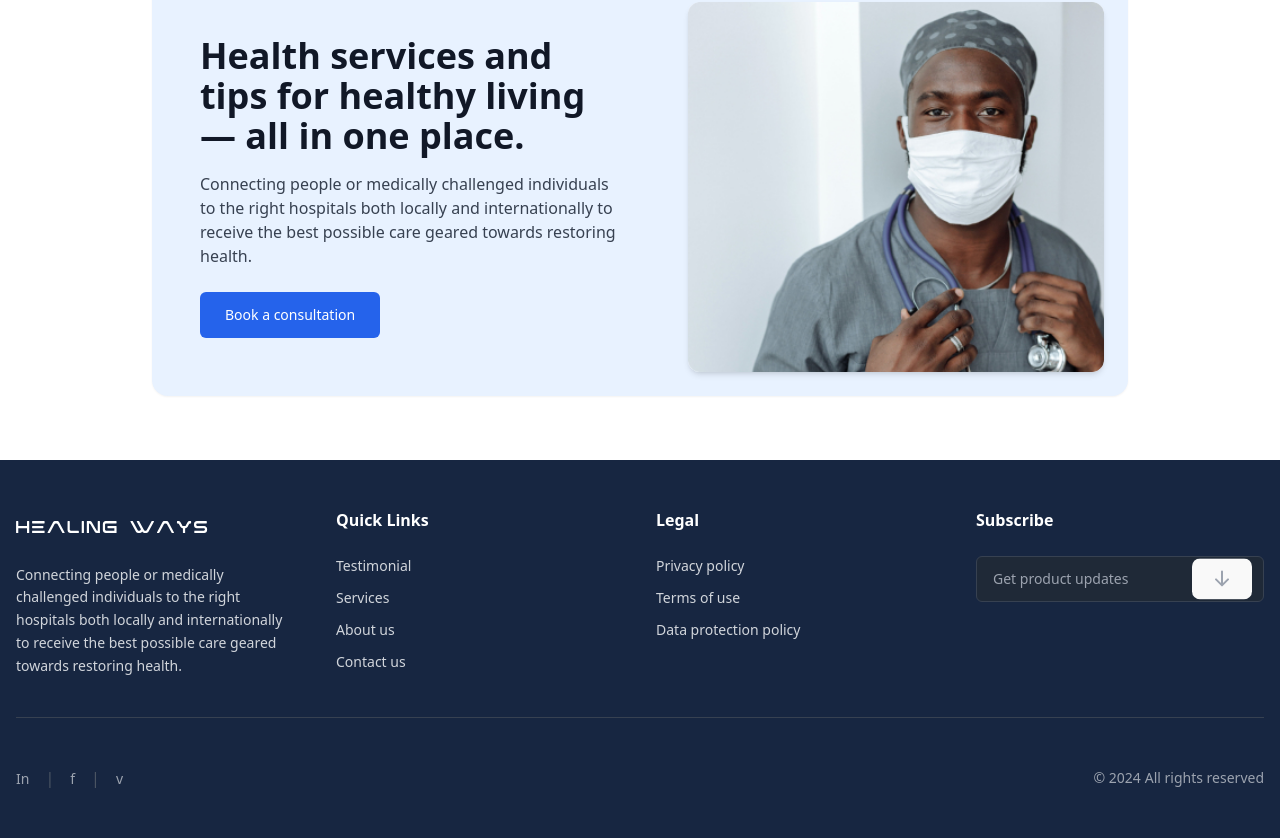
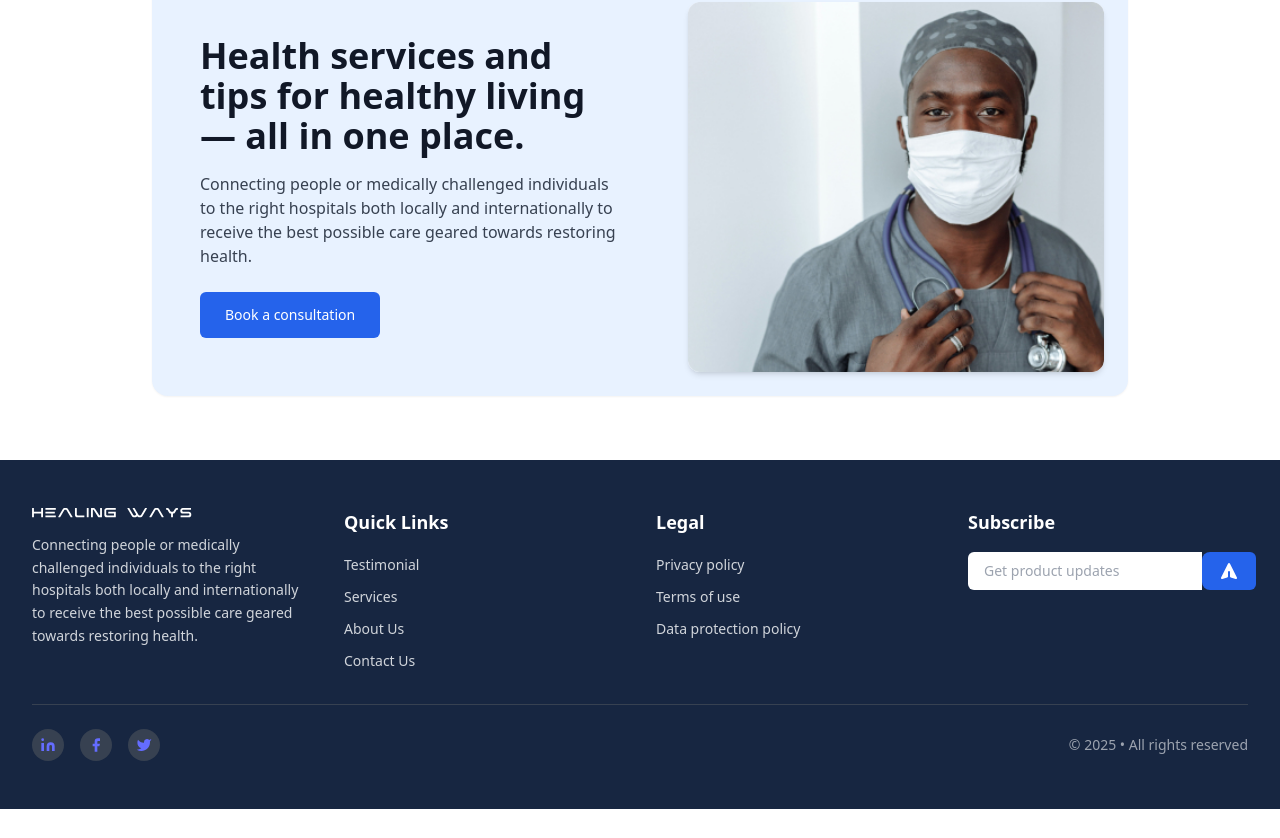
Before and after one commit to Binmuhammad001/healing-ways, a React (Vite) app: page / in a window 1280 px wide. Shown: the part 5166-6004 px from the top of the page. After the commit the page ends 5975 px from the top, so only its background shows below. Built offline with nearby package versions, Linux system fonts and the light colour scheme.

Commit message:
Update footer.jsx

```diff
--- a/src/components/footer.jsx
+++ b/src/components/footer.jsx
@@ -1,176 +1,139 @@
 import { useState } from "react";
 import Logo from "../assets/logo.svg";
 
+
 export default function Footer() {
-  const [email, setEmail] = useState("");
+  return (
+    <footer className="bg-[#172641] text-white py-12 px-4 w-full">
+      <div className="w-full px-4">
+        {/* Main Footer Content */}
+        <div className="grid grid-cols-1 md:grid-cols-2 lg:grid-cols-4 gap-8 mb-8">
 
-  const handleSubscribe = (e) => {
-    e.preventDefault();
-    console.log("Subscribed with email:", email);
-    setEmail("");
-  };
+          {/* Company Info */}
+          <div>
+            <div className="flex items-center mb-4">
+              <img src={Logo} alt="Healing Waves logo" className="w-40 h-auto filter invert brightness-0 mr-2" />
+            </div>
 
-  return (
-    <footer className="bg-[#172641] text-white py-12 w-full">
-      <div className="max-w-7xl mx-auto px-4">
-        {/* Main Footer Content - 4 columns as in screenshot */}
-        <div className="grid grid-cols-1 sm:grid-cols-2 lg:grid-cols-4 gap-8 mb-10">
 
-          {/* Company Info - Leftmost column */}
-          <div className="space-y-4">
-            <div className="flex items-center">
-              <img
-                src={Logo}
-                alt="HEALING WAYS logo"
-                className="w-48 h-10 object-contain invert brightness-0"
-              />
-            </div>
-            <p className="text-gray-300 text-sm leading-relaxed pr-4">
+            <p className="text-gray-300 text-sm leading-relaxed mb-4">
               Connecting people or medically challenged individuals to the right hospitals both locally and internationally to receive the best possible care geared towards restoring health.
             </p>
           </div>
 
-          {/* Quick Links - Second column */}
+          {/* Quick Links */}
           <div>
-            <h4 className="text-white font-semibold mb-6 text-base">Quick Links</h4>
-            <ul className="space-y-3">
+            <h4 className="text-lg font-semibold mb-4">Quick Links</h4>
+            <ul className="space-y-2">
               <li>
-                <a
-                  href="#testimonial"
-                  className="text-gray-300 hover:text-white transition-colors text-sm block"
-                >
+                <a href="#testimonial" className="text-gray-300 hover:text-white transition text-sm">
                   Testimonial
                 </a>
               </li>
               <li>
-                <a
-                  href="#services"
-                  className="text-gray-300 hover:text-white transition-colors text-sm block"
-                >
+                <a href="#services" className="text-gray-300 hover:text-white transition text-sm">
                   Services
                 </a>
               </li>
               <li>
-                <a
-                  href="#aboutus"
-                  className="text-gray-300 hover:text-white transition-colors text-sm block"
-                >
-                  About us
+                <a href="#aboutus" className="text-gray-300 hover:text-white transition text-sm">
+                  About Us
                 </a>
               </li>
               <li>
-                <a
-                  href="#contactus"
-                  className="text-gray-300 hover:text-white transition-colors text-sm block"
-                >
-                  Contact us
+                <a href="#contactus" className="text-gray-300 hover:text-white transition text-sm">
+                  Contact Us
                 </a>
               </li>
             </ul>
           </div>
 
-          {/* Legal - Third column */}
+          {/* Legal */}
           <div>
-            <h4 className="text-white font-semibold mb-6 text-base">Legal</h4>
-            <ul className="space-y-3">
+            <h4 className="text-lg font-semibold mb-4">Legal</h4>
+            <ul className="space-y-2">
               <li>
-                <a
-                  href="#privacy"
-                  className="text-gray-300 hover:text-white transition-colors text-sm block"
-                >
+                <a href="#privacy" className="text-gray-300 hover:text-white transition text-sm">
                   Privacy policy
                 </a>
               </li>
               <li>
-                <a
-                  href="#terms"
-                  className="text-gray-300 hover:text-white transition-colors text-sm block"
-                >
+                <a href="#terms" className="text-gray-300 hover:text-white transition text-sm">
                   Terms of use
                 </a>
               </li>
               <li>
-                <a
-                  href="#dataprotection"
-                  className="text-gray-300 hover:text-white transition-colors text-sm block"
-                >
+                <a href="#Dataprotection" className="text-gray-300 hover:text-white transition text-sm">
                   Data protection policy
                 </a>
               </li>
             </ul>
           </div>
 
-          {/* Subscribe - Rightmost column */}
+          {/* Subscribe */}
           <div>
-            <h4 className="text-white font-semibold mb-6 text-base">Subscribe</h4>
-            <form onSubmit={handleSubscribe} className="space-y-3">
-              <div className="relative">
+            <h4 className="text-lg font-semibold mb-4">Subscribe</h4>
+            <div className="flex">
               <input
                 type="email"
-                  value={email}
-                  onChange={(e) => setEmail(e.target.value)}
                 placeholder="Get product updates"
-                  className="w-full px-4 py-3 rounded-md bg-gray-800 border border-gray-700 text-white text-sm focus:outline-none focus:border-blue-500 focus:ring-1 focus:ring-blue-500 placeholder-gray-400"
-                  required
+                className="flex-1 px-4 py-2 rounded-l-md text-gray-900 focus:outline-none text-sm"
               />
-                <button
-                  type="submit"
-                  className="absolute right-3 top-1/2 transform -translate-y-1/2 text-gray-400 hover:text-white transition-colors"
-                >
+              <button className="bg-blue-600 hover:bg-blue-700 px-4 py-2 rounded-r-md transition">
                 <svg
                   xmlns="http://www.w3.org/2000/svg"
-                    className="h-5 w-5 rotate-90"
+                  className="h-5 w-5"
                   viewBox="0 0 20 20"
                   fill="currentColor"
                 >
-                    <path
-                      fillRule="evenodd"
-                      d="M10.293 3.293a1 1 0 011.414 0l6 6a1 1 0 010 1.414l-6 6a1 1 0 01-1.414-1.414L14.586 11H3a1 1 0 110-2h11.586l-4.293-4.293a1 1 0 010-1.414z"
-                      clipRule="evenodd"
-                    />
+                  <path d="M10.894 2.553a1 1 0 00-1.788 0l-7 14a1 1 0 001.169 1.409l5-1.429A1 1 0 009 15.571V11a1 1 0 112 0v4.571a1 1 0 00.725.962l5 1.428a1 1 0 001.17-1.408l-7-14z" />
                 </svg>
               </button>
             </div>
-            </form>
           </div>
         </div>
 
-        {/* Divider Line */}
-        <div className="border-t border-gray-700 my-8"></div>
+        {/* Divider */}
+        <div className="border-t border-gray-700 pt-6">
+          <div className="flex flex-col md:flex-row justify-between items-center">
+            {/* Social Icons */}
+            <div className="flex space-x-4 mb-4 md:mb-0">
 
-        {/* Bottom Section - Social Icons and Copyright */}
-        <div className="flex flex-col md:flex-row justify-between items-center pt-4 space-y-4 md:space-y-0">
-          {/* Social Icons - Left side */}
-          <div className="flex items-center space-x-4">
  <a
                 href="#linkedin"
-              className="text-gray-400 hover:text-white transition-colors"
-              aria-label="LinkedIn"
+                className="w-8 h-8 bg-gray-700 hover:bg-gray-600 rounded-full flex items-center justify-center transition"
               >
-              <span className="text-sm font-medium">In</span>
+                <svg className="w-4 h-4" fill="currentColor" viewBox="0 0 24 24">
+                  <path d="M16 8a6 6 0 016 6v7h-4v-7a2 2 0 00-2-2 2 2 0 00-2 2v7h-4v-7a6 6 0 016-6zM2 9h4v12H2z" />
+                  <circle cx="4" cy="4" r="2" />
+                </svg>
               </a>
-            <span className="text-gray-600">|</span>
+
                 <a
                 href="#facebook"
-              className="text-gray-400 hover:text-white transition-colors"
-              aria-label="Facebook"
+                className="w-8 h-8 bg-gray-700 hover:bg-gray-600 rounded-full flex items-center justify-center transition"
               >
-              <span className="text-sm font-medium">f</span>
+                <svg className="w-4 h-4" fill="currentColor" viewBox="0 0 24 24">
+                  <path d="M18 2h-3a5 5 0 00-5 5v3H7v4h3v8h4v-8h3l1-4h-4V7a1 1 0 011-1h3z" />
+                </svg>
               </a>
-            <span className="text-gray-600">|</span>
+
               <a
                 href="#twitter"
-              className="text-gray-400 hover:text-white transition-colors"
-              aria-label="Twitter"
+                className="w-8 h-8 bg-gray-700 hover:bg-gray-600 rounded-full flex items-center justify-center transition"
               >
-              <span className="text-sm font-medium">v</span>
+                <svg className="w-4 h-4" fill="currentColor" viewBox="0 0 24 24">
+                  <path d="M23 3a10.9 10.9 0 01-3.14 1.53 4.48 4.48 0 00-7.86 3v1A10.66 10.66 0 013 4s-4 9 5 13a11.64 11.64 0 01-7 2c9 5 20 0 20-11.5a4.5 4.5 0 00-.08-.83A7.72 7.72 0 0023 3z" />
+                </svg>
               </a>
+
+
             </div>
 
-          {/* Copyright - Right side */}
-          <div className="text-gray-400 text-sm">
-            <span>© 2024</span>
-            <span className="ml-1">All rights reserved</span>
+            {/* Copyright */}
+            <p className="text-gray-400 text-sm">
+              © 2025 • All rights reserved
+            </p>
           </div>
         </div>
       </div>
```
Lines whose indentation alone changed are shown as unchanged.
